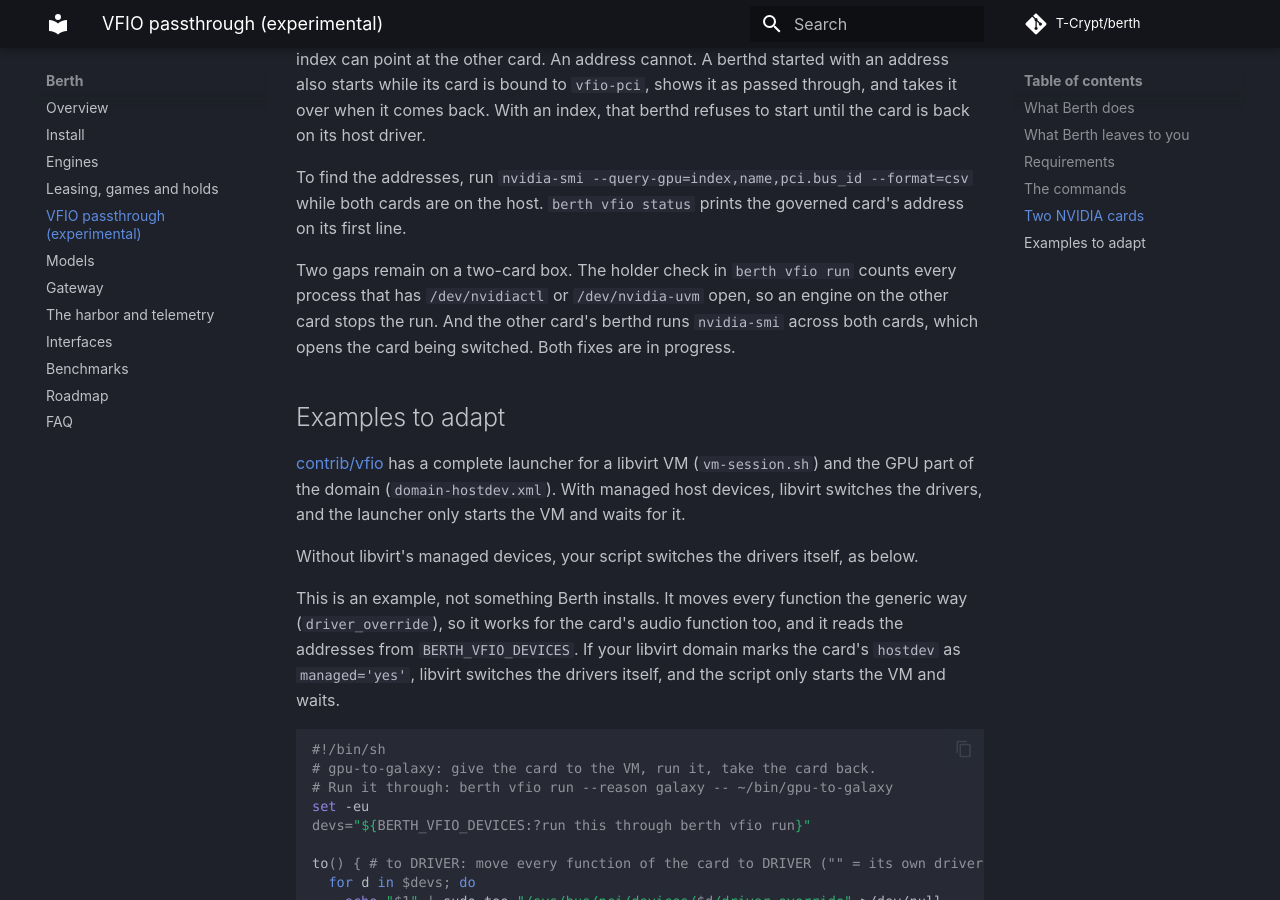
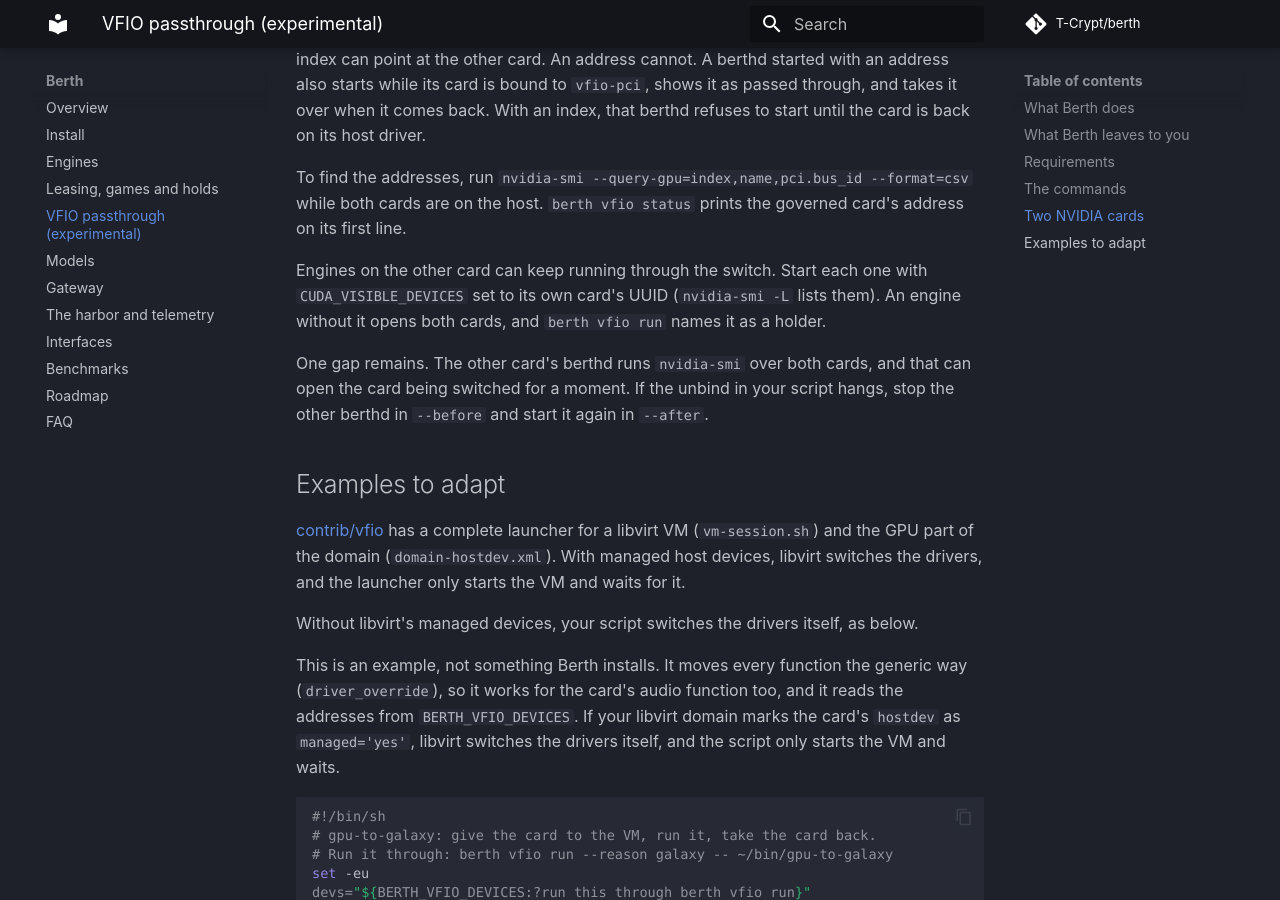
Before and after one commit to Bacongineer/berth-upstream, an MkDocs documentation site: the page built from docs/vfio.md, in a window 1280 px wide and 900 px high, scrolled down 2408 px. Built offline with MkDocs 1.6.1 and Material for MkDocs 9.7.7, drawn with Linux system fonts in a browser that asks for light colours; comment, search, counter and statistics services are not loaded.

Commit message:
docs(vfio): the holder check now ignores engines on the other card

```diff
--- a/docs/vfio.md
+++ b/docs/vfio.md
@@ -91,10 +91,13 @@
 To find the addresses, run `nvidia-smi --query-gpu=index,name,pci.bus_id --format=csv` while both cards
 are on the host. `berth vfio status` prints the governed card's address on its first line.
 
-Two gaps remain on a two-card box. The holder check in `berth vfio run` counts every process that has
-`/dev/nvidiactl` or `/dev/nvidia-uvm` open, so an engine on the other card stops the run. And the
-other card's berthd runs `nvidia-smi` across both cards, which opens the card being switched. Both
-fixes are in progress.
+Engines on the other card can keep running through the switch. Start each one with
+`CUDA_VISIBLE_DEVICES` set to its own card's UUID (`nvidia-smi -L` lists them). An engine without it
+opens both cards, and `berth vfio run` names it as a holder.
+
+One gap remains. The other card's berthd runs `nvidia-smi` over both cards, and that can open the card
+being switched for a moment. If the unbind in your script hangs, stop the other berthd in `--before`
+and start it again in `--after`.
 
 ## Examples to adapt
 
```
